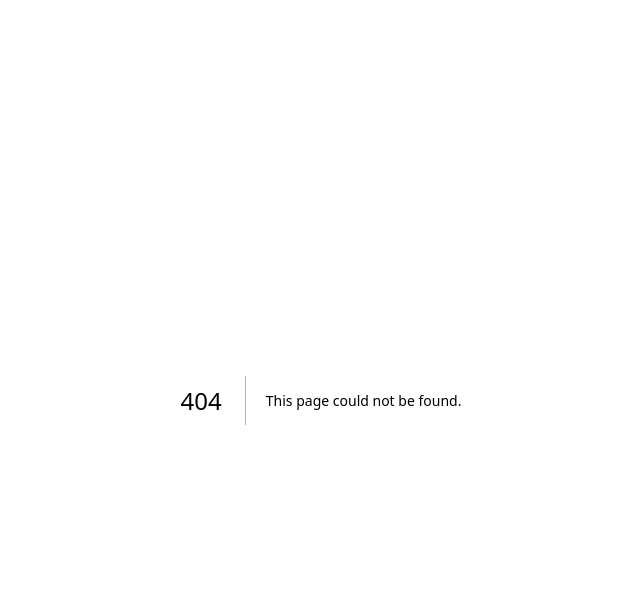
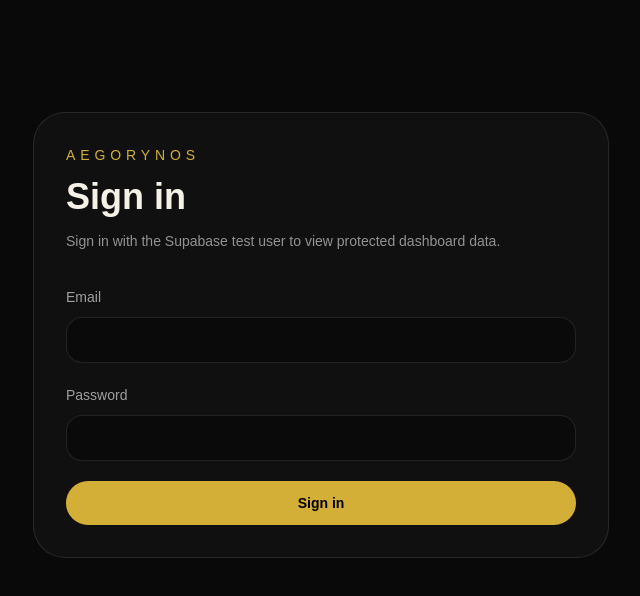
Before and after one commit to MrLluminati/Aegoryn, a Next.js app: page /login in a window 1280 px wide. Before the commit this address had no page. Shown: the top 596 px of the page, without its empty margins (319-959 px from the left). Built offline with nearby package versions, Linux system fonts and the light colour scheme.

Commit message:
Add Supabase login page

```diff
--- /dev/null
+++ b/app/login/page.tsx
@@ -0,0 +1,78 @@
+"use client";
+
+import { FormEvent, useState } from "react";
+import { useRouter } from "next/navigation";
+import { createBrowserSupabaseClient } from "../../lib/supabase/client";
+
+export default function LoginPage() {
+  const router = useRouter();
+  const [email, setEmail] = useState("");
+  const [password, setPassword] = useState("");
+  const [message, setMessage] = useState("");
+  const [isLoading, setIsLoading] = useState(false);
+
+  async function handleLogin(event: FormEvent<HTMLFormElement>) {
+    event.preventDefault();
+    setMessage("");
+    setIsLoading(true);
+
+    const supabase = createBrowserSupabaseClient();
+    const { error } = await supabase.auth.signInWithPassword({ email, password });
+
+    setIsLoading(false);
+
+    if (error) {
+      setMessage(error.message);
+      return;
+    }
+
+    router.push("/dashboard");
+    router.refresh();
+  }
+
+  return (
+    <main className="min-h-screen bg-aegoryn-black px-6 py-8 text-aegoryn-parchment">
+      <section className="mx-auto mt-20 max-w-xl rounded-[2rem] border border-white/10 bg-white/[0.03] p-8">
+        <p className="text-sm uppercase tracking-[0.35em] text-aegoryn-gold">AegorynOS</p>
+        <h1 className="mt-3 text-4xl font-semibold">Sign in</h1>
+        <p className="mt-3 text-sm leading-6 text-white/55">
+          Sign in with the Supabase test user to view protected dashboard data.
+        </p>
+
+        <form className="mt-8 space-y-5" onSubmit={handleLogin}>
+          <label className="block">
+            <span className="text-sm text-white/60">Email</span>
+            <input
+              className="mt-2 w-full rounded-2xl border border-white/10 bg-black/35 px-4 py-3 text-sm text-white outline-none focus:border-aegoryn-gold"
+              type="email"
+              value={email}
+              onChange={(event) => setEmail(event.target.value)}
+              required
+            />
+          </label>
+
+          <label className="block">
+            <span className="text-sm text-white/60">Password</span>
+            <input
+              className="mt-2 w-full rounded-2xl border border-white/10 bg-black/35 px-4 py-3 text-sm text-white outline-none focus:border-aegoryn-gold"
+              type="password"
+              value={password}
+              onChange={(event) => setPassword(event.target.value)}
+              required
+            />
+          </label>
+
+          {message ? <p className="rounded-2xl border border-red-400/30 bg-red-500/10 p-4 text-sm text-red-200">{message}</p> : null}
+
+          <button
+            className="w-full rounded-full bg-aegoryn-gold px-5 py-3 text-sm font-semibold text-black transition hover:bg-white disabled:opacity-60"
+            type="submit"
+            disabled={isLoading}
+          >
+            {isLoading ? "Signing in..." : "Sign in"}
+          </button>
+        </form>
+      </section>
+    </main>
+  );
+}
```
